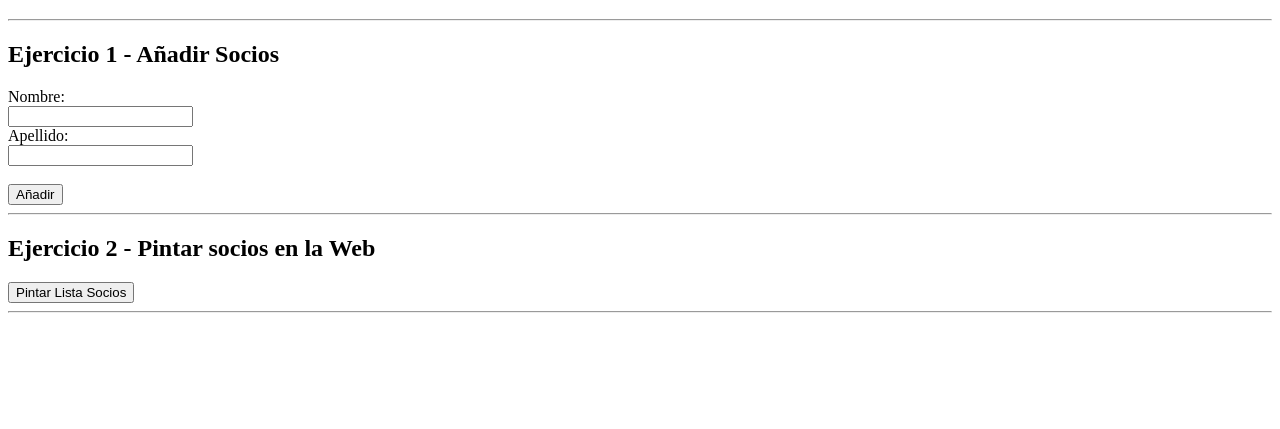
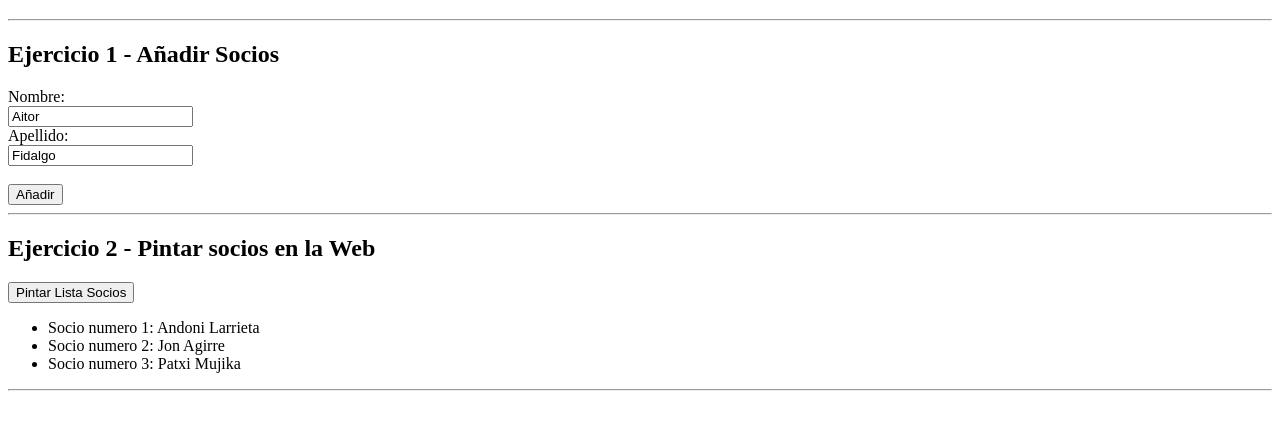
Before and after one commit to afidalgobirt/DWEC_UD02_TE01, a plain HTML site: page index.html in a window 1280 px wide. Both pictures are taken after a click on the button "Pintar Lista Socios". Shown: the part 61-490 px from the top of the page. Drawn offline with Linux system fonts and the light colour scheme.

Commit message:
Exercise 2

```diff
--- a/index.html
+++ b/index.html
@@ -27,9 +27,9 @@
         <div id="contAniadirSocio">
             <form id="formNombre" >
                 <label for="fnombre">Nombre:</label><br>
-                <input type="text" id="fnombre" name="nombre" value=""><br>
+                <input type="text" id="fnombre" name="nombre" value="Aitor"><br>
                 <label for="fapellido">Apellido:</label><br>
-                <input type="text" id="fapellido" name="apellido" value=""><br><br>
+                <input type="text" id="fapellido" name="apellido" value="Fidalgo"><br><br>
                 <input type="button" id="butAniadirSocio" value="Añadir" onclick="capturarDatosSocio()">
               </form>
 
@@ -46,7 +46,7 @@
                 onclick="pintarListaSocios()" >
             </div>
 
-            <div id="contenedorPintarSocios"></div>
+            <div id="contenedorPintarSocios">Hola que tal</div>
         <hr>
 
 
--- a/js/scripts.js
+++ b/js/scripts.js
@@ -81,19 +81,29 @@ function crearID () {
 // EJERCICIO 2
 
 /*
-  TODO: metodo que elimina la lista previamente pintada en el contenedor asignado
+  Metodo que elimina la lista previamente pintada en el contenedor asignado
   para pintar socios, recorre el array con un bucle y pinta los socios
 */
 function pintarListaSocios () {
-  //TODO: borramos todo lo que hay en el div
-  //TODO: bucle para recorrer y pintar el array de socios
-  //TODO: debemos añadir los socios a la pagina web
+  var sociosStr = "<ul>";
+
+  // Borramos todo lo que hay en el div
+  contenedorEscribirSocios.innerHTML = "";
+
+  // Bucle para recorrer y pintar el array de socios
+  socios.forEach(socio => {
+    sociosStr += "<li>Socio numero " + socio.id + ": " + socio.nombre + " " + socio.apellido + "</li>";
+  });
+
+  sociosStr += "</ul>";
+
+  // Debemos añadir los socios a la pagina web
+  contenedorEscribirSocios.innerHTML = sociosStr;
 }
 
 // ------------------- MAIN ------------------------
 
-// TODO: añadimos los socios iniciales cuando empieza el programa
-
+// Añadimos los socios iniciales cuando empieza el programa
 aniadirSociosInicialesArray();
 
 console.log('Acaba el programa')
```
